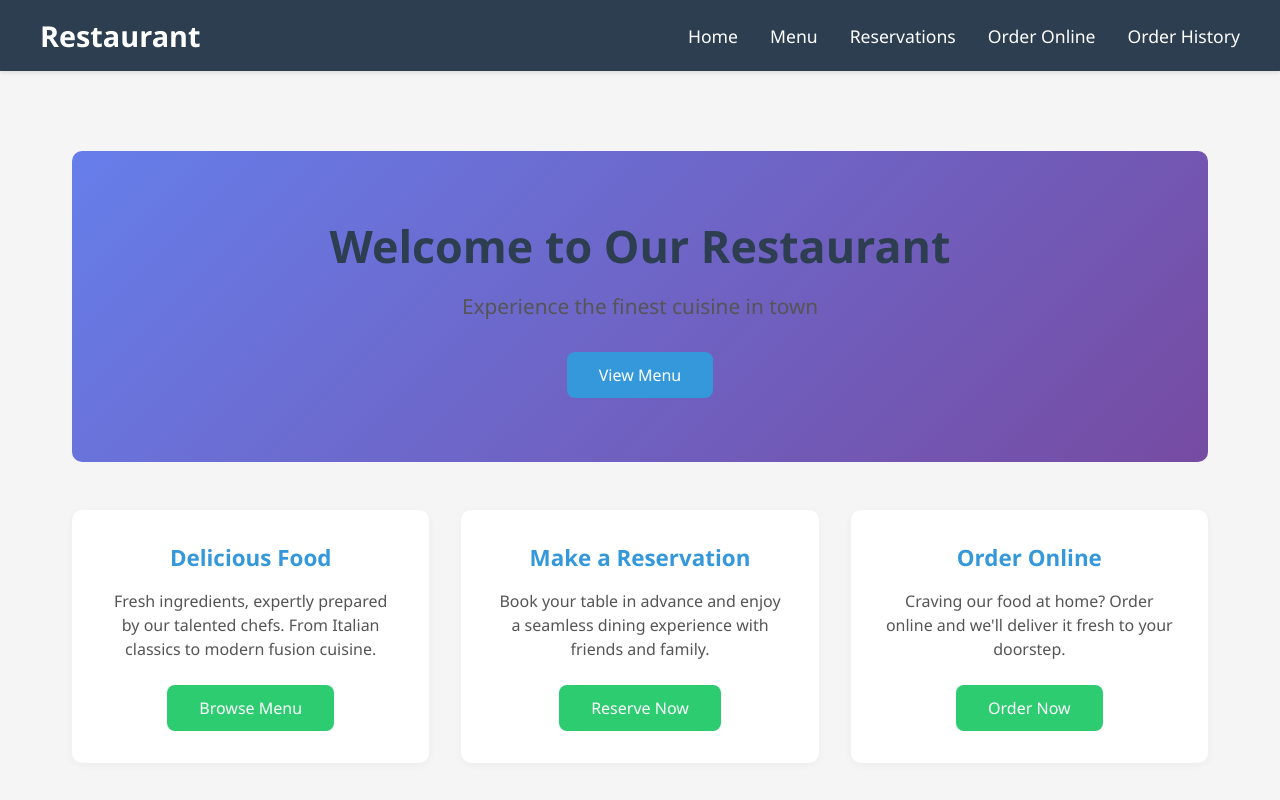
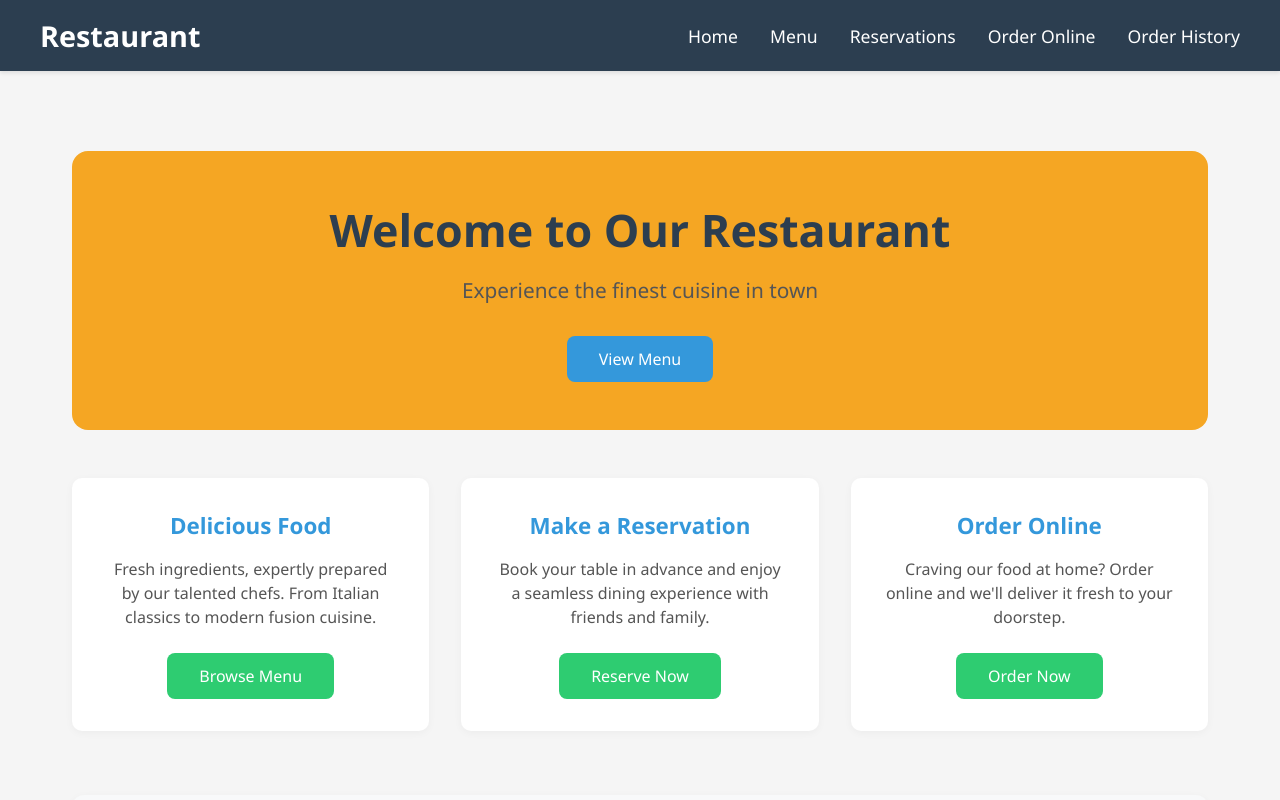
Before and after one commit to AhmadAlhajAsaad/Project_B-Restaurant, a React (Create React App) app in the folder frontend/: page / in a window 1280 px wide. Shown: the top 800 px of the page. Built offline with nearby package versions, Linux system fonts and the light colour scheme; the HTML template or start-up script is replaced by a standard one.

Commit message:
Enhance hero section styling with background, padding, and border radius

```diff
--- a/frontend/src/pages/Home.css
+++ b/frontend/src/pages/Home.css
@@ -15,6 +15,9 @@
   text-align: center;
   margin-top: 3rem;
   margin-bottom: 3rem;
+  background: #f5a623;
+  padding: 3rem 1rem;
+  border-radius: 16px;
 }
 .hero h1 {
   color: #2c3e50;
```
